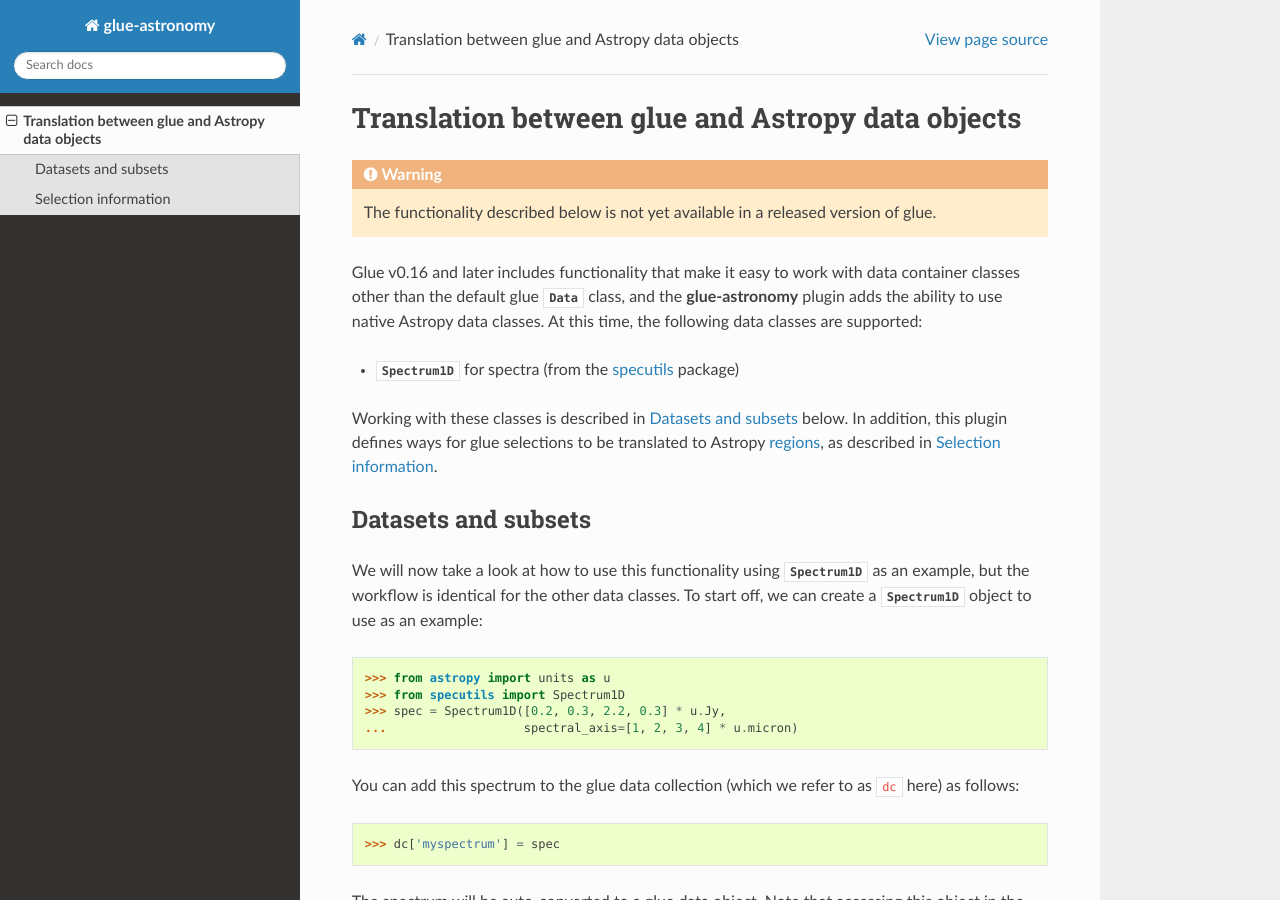
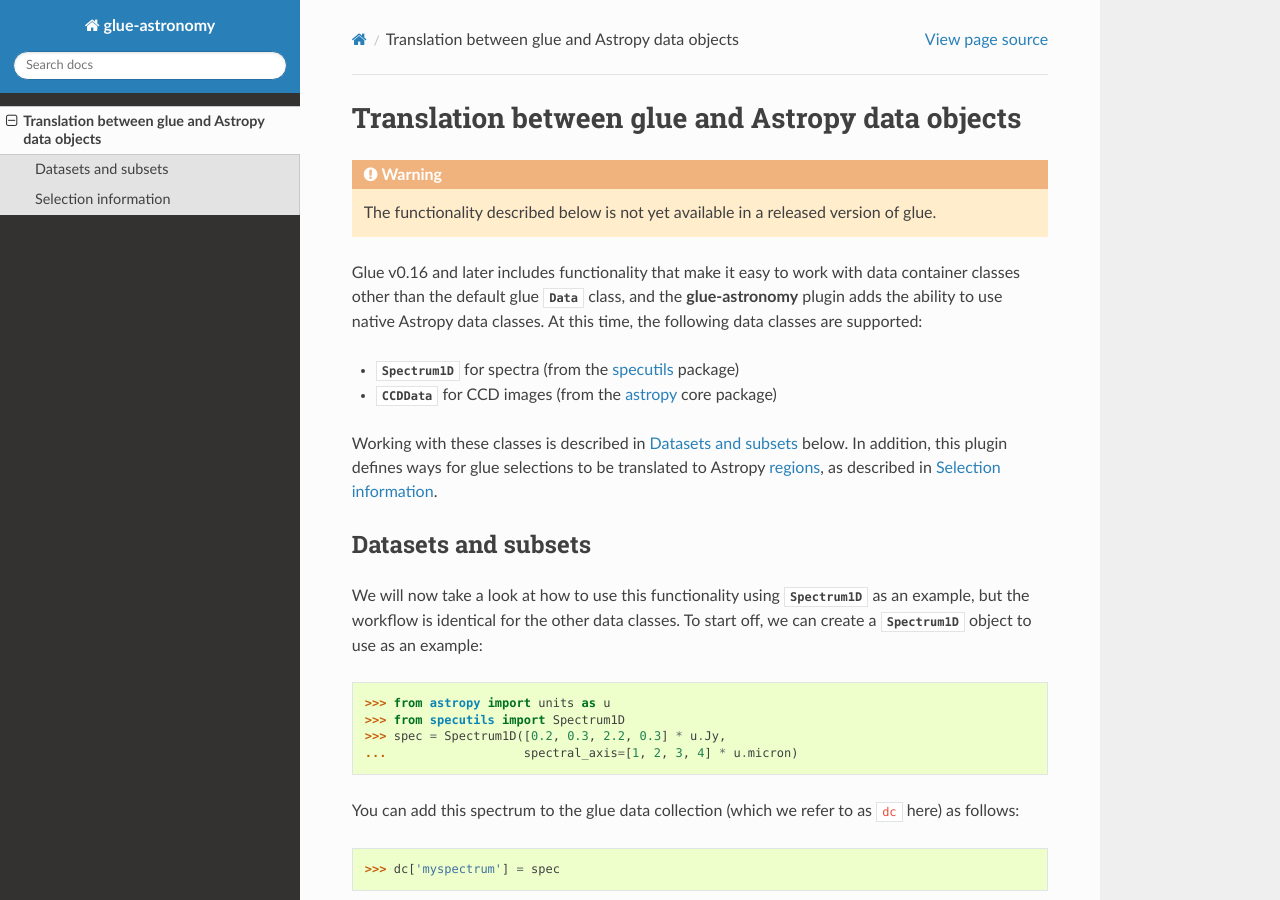
Before and after one commit to glue-viz/glue-astronomy, a Sphinx documentation site: the page built from docs/translators.rst, in a window 1280 px wide and 900 px high. Built offline with Sphinx 7.4.7 and the Read the Docs theme 2.0.0, drawn with Linux system fonts in a browser that asks for light colours; the version number could not be read and is left out.

Commit message:
Mention CCDData in docs

```diff
--- a/docs/translators.rst
+++ b/docs/translators.rst
@@ -11,6 +11,8 @@ data classes. At this time, the following data classes are supported:
 
 * :class:`~specutils.Spectrum1D` for spectra (from the `specutils
   <https://specutils.readthedocs.io>`_ package)
+* :class:`~astropy.nddata.CCDData` for CCD images (from the `astropy
+  <https://docs.astropy.org>`_ core package)
 
 Working with these classes is described in `Datasets and subsets`_ below. In
 addition, this plugin defines ways for glue selections to be translated to
--- a/setup.cfg
+++ b/setup.cfg
@@ -36,3 +36,7 @@ qt =
 [options.entry_points]
 glue.plugins =
     glue_astronomy=glue_astronomy:setup
+
+[tool:pytest]
+addopts=-p no:logging
+doctest_plug = enabled
```
